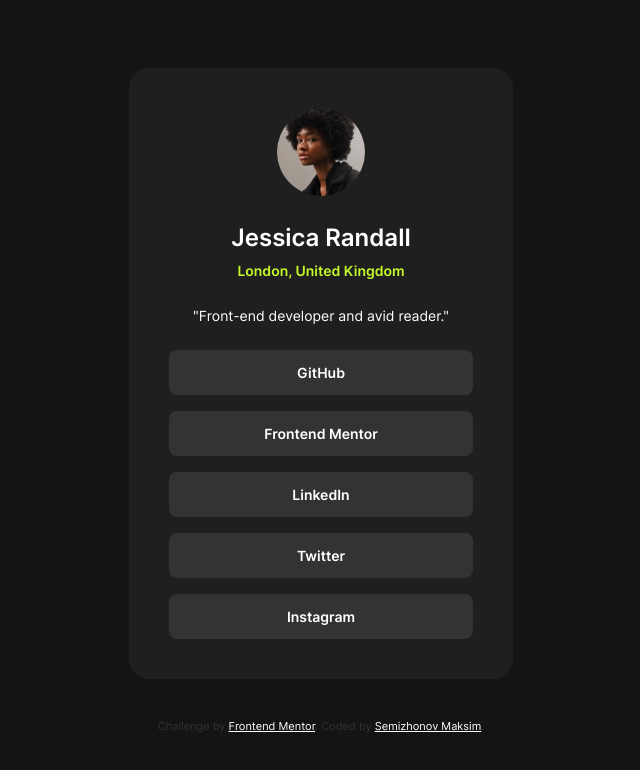
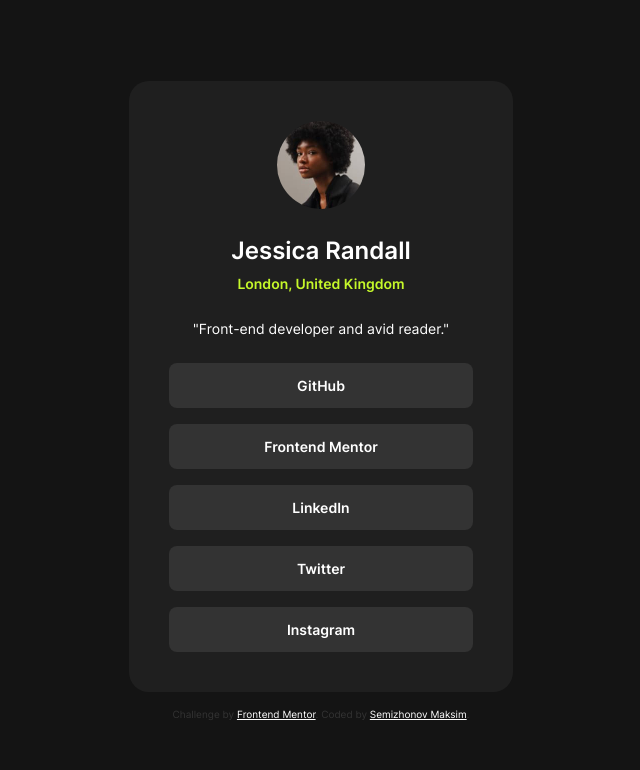
Before and after one commit to incmoga/social-links-profile-main, a plain HTML site: page index.html in a window 1280 px wide. Shown: the whole page, without its empty margins (319-959 px from the left). Drawn offline with Linux system fonts and the light colour scheme.

Commit message:
feat: fix styles atribution

```diff
--- a/styles.css
+++ b/styles.css
@@ -150,9 +150,9 @@ body {
 }
 
 .attribution {
-    font-size: 0.6875rem;
+    font-size: 0.625rem;
     text-align: center;
-    margin-top: clamp(1.5rem, 6.4vw, 2.5rem);
+    margin-top: clamp(0.5rem, 6.4vw, 1rem);
     color: var(--colors-grey-700);
 }
 
```
